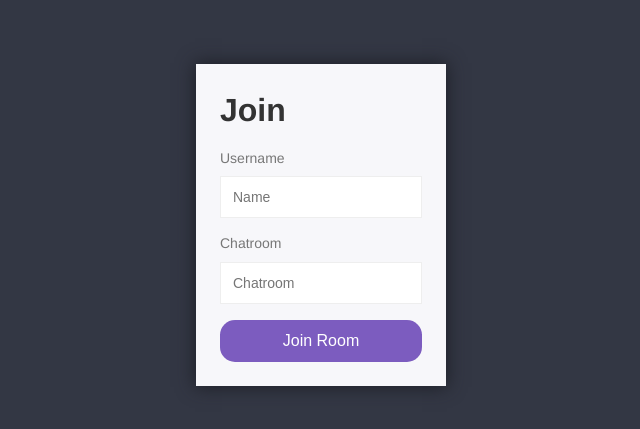
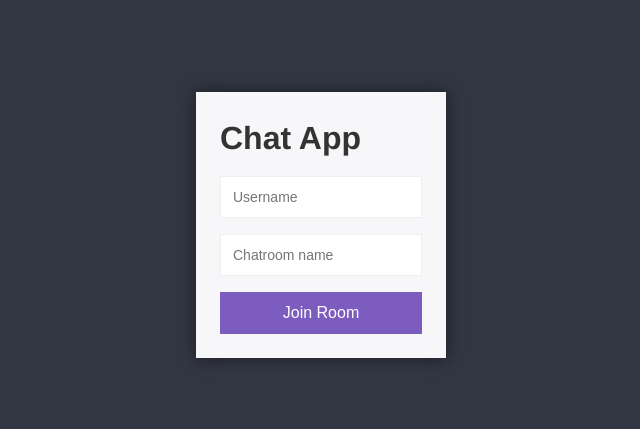
Before and after one commit to kwonyijun54/Chatting-web-application, a website: page public/index.html in a window 1280 px wide. Shown: the part 175-604 px from the top of the page, without its empty margins (319-959 px from the left). Drawn offline with Linux system fonts and the light colour scheme.

Commit message:
Changes to css

```diff
--- a/public/css/styles.css
+++ b/public/css/styles.css
@@ -160,13 +160,14 @@ button:disabled {
     font-size: 14px;
 }
 
-/* Chat Sidebar Styles */
+/* Sidebar Styles */
 
 .room-title {
     font-weight: 400;
     font-size: 22px;
-    background: #2c2f3a;
+    background: #7C5CBF;
     padding: 24px;
+    text-align: center;
 }
 
 .list-title {
--- a/public/index.html
+++ b/public/index.html
@@ -3,18 +3,18 @@
     <head>
         <title>Chat App</title>
         <link rel="icon" href="/img/favicon.png">
-        <link rel="stylesheet" href="/css/styles.min.css">
+        <link rel="stylesheet" href="/css/styles.css">
     </head>
     <body>
         <div class="centered-form">
             <div class="centered-form__box">
-                <h1>Join</h1>
+                <h1>Chat App</h1>
                 <!-- REDIRECT USER TO CHAT.HTML -->
                 <form action="/chat.html">
-                    <label>Username</label>
-                    <input type="text" name="username" placeholder="Name" required>
-                    <label>Chatroom</label>
-                    <input type="text" name="chatroom" placeholder="Chatroom" required>
+                    <!-- <label>Username</label> -->
+                    <input type="text" name="username" placeholder="Username" required>
+                    <!-- <label>Chatroom Name</label> -->
+                    <input type="text" name="chatroom" placeholder="Chatroom name" required>
                     <button>Join Room</button>
                 </form>
             </div>
--- a/src/index.js
+++ b/src/index.js
@@ -32,7 +32,7 @@ io.on('connection', (socket) => {
         socket.join(user.chatroom)
 
         // EMITTING TO CLIENT
-        socket.emit('message', generateMessage('Admin', 'Welcome'))
+        socket.emit('message', generateMessage('Self Generated Message', 'Welcome to ' + user.chatroom + ' chatroom!'))
         socket.broadcast.to(user.chatroom).emit('message', generateMessage('Admin', `${user.username} has joined the chat room!`))
         // DATA FOR SIDEBAR
         io.to(user.chatroom).emit('roomData', {
```
Also changed, not shown: public/chat.html (+1 -1 lines), public/css/styles.min.css (deleted).
